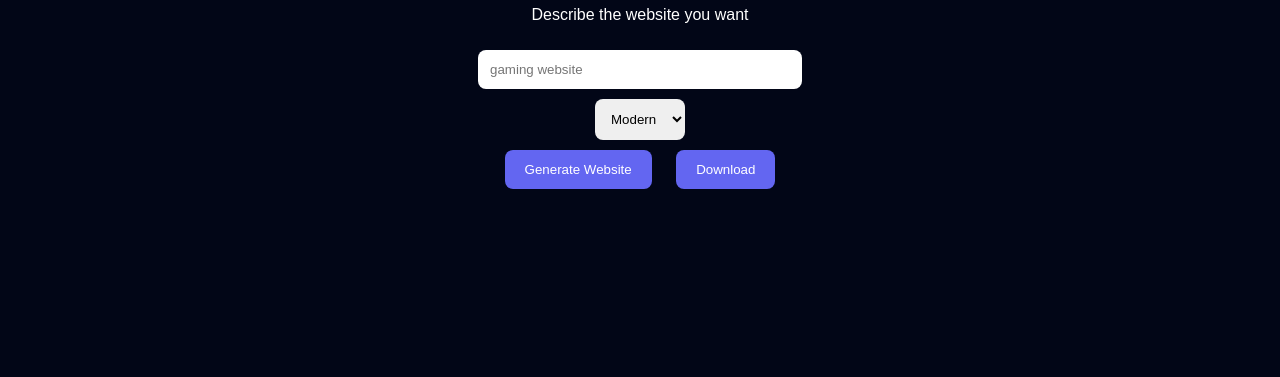
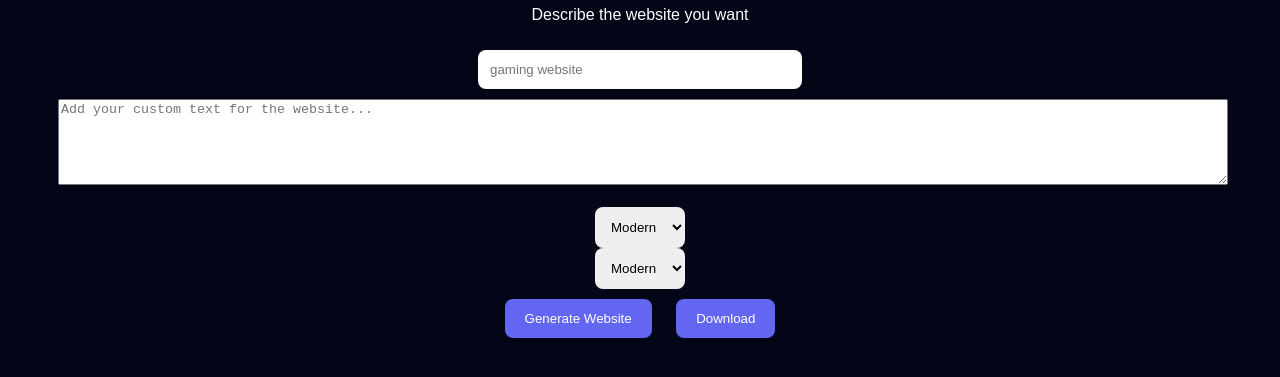
Before and after one commit to zeiterjosh-cloud/ai-website-generator, a website: page public/index.html in a window 1280 px wide. Shown: the part 151-528 px from the top of the page. Drawn offline with Linux system fonts and the light colour scheme.

Commit message:
Update index.html

```diff
--- a/public/index.html
+++ b/public/index.html
@@ -61,6 +61,17 @@ border:none;
 
 <input id="prompt" placeholder="gaming website">
 
+<textarea id="customText" placeholder="Add your custom text for the website..." style="width:100%;height:80px;"></textarea>
+
+<br>
+<br>
+
+<select id="style">
+<option value="modern">Modern</option>
+<option value="dark">Dark</option>
+<option value="colorful">Colorful</option>
+</select>
+
 <br>
 
 <select id="style">
```
